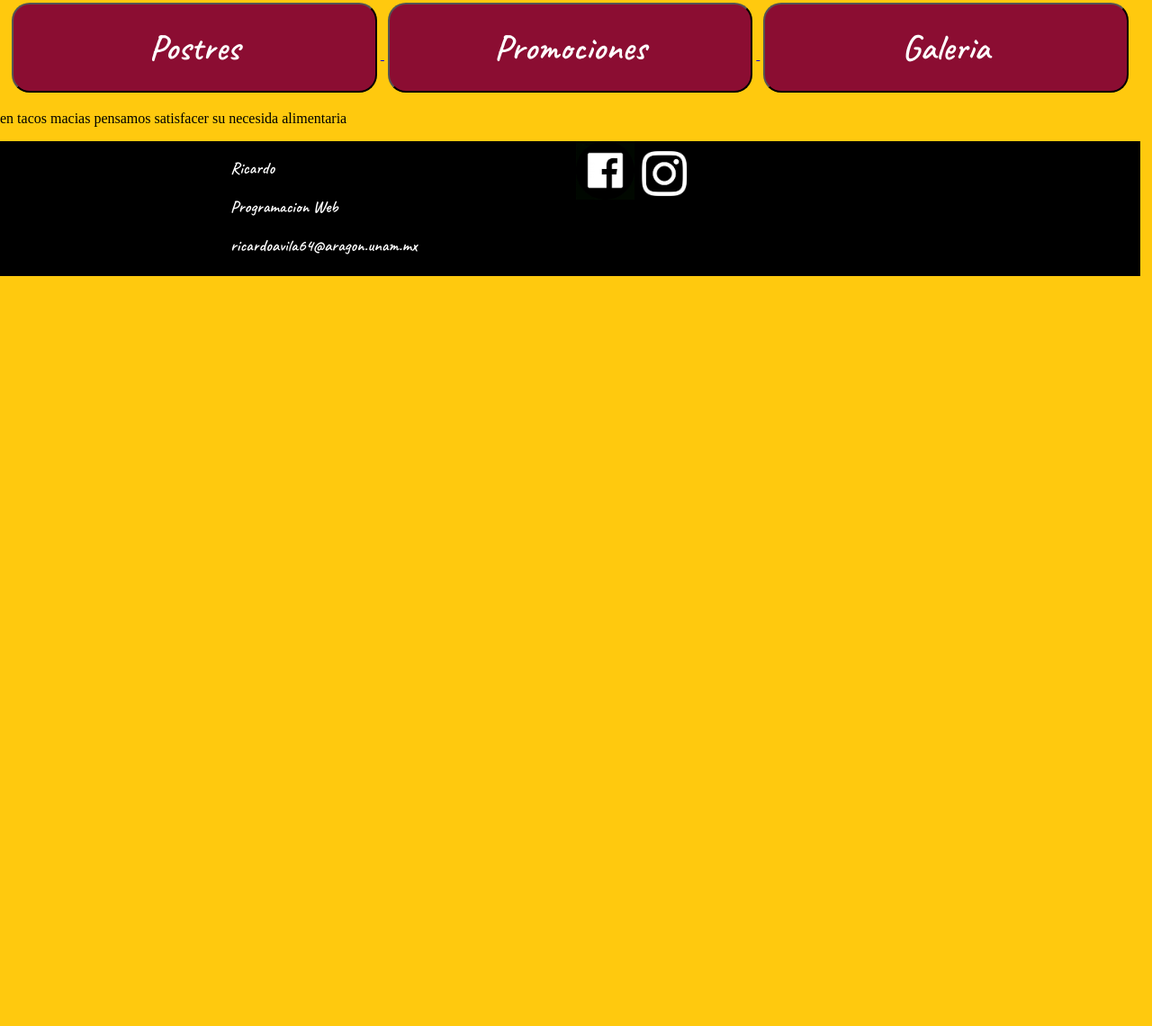
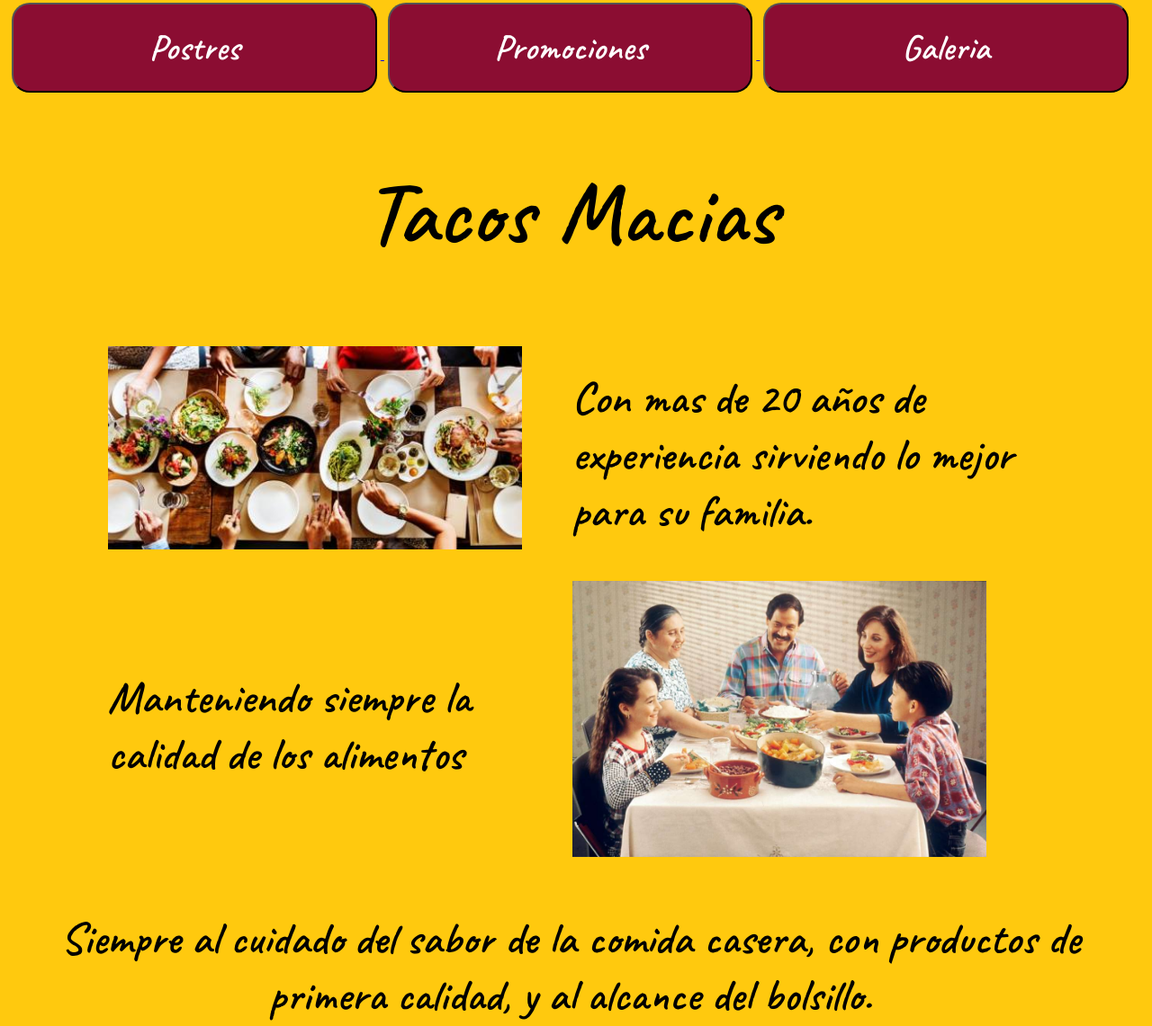
Before and after one commit to Ricky1179/Tacos-Macias, a plain HTML site: page index.html in a window 1280 px wide. Shown: the part 553-1694 px from the top of the page at 90% size. Before the commit the page ends 860 px from the top, so only its background shows below. Drawn offline with Linux system fonts and the light colour scheme.

Commit message:
Posible Final

```diff
--- a/estilos.css
+++ b/estilos.css
@@ -74,8 +74,3 @@ div#informacion{
 .InfoPie{
 	width: 30vw;
 }
-
-.InfoPieI{
-	width: 30vw;
-	flex-direction: column;
-}
--- a/index.html
+++ b/index.html
@@ -43,7 +43,27 @@
 		</center>
 	</div>
 	<div id="informacion">
-		<p> en tacos macias pensamos satisfacer su necesida alimentaria</p>
+		<div id="informacion">
+		<center>
+		<h1 class="Titulos">Tacos Macias</h1>
+		<table class="listas">
+			<tr>
+				<td class="tables"><img src="recursos/Comiendo.jpeg" width="90%"></td>
+				<td class="tables">
+					<h2 class="listas">Con mas de 20 años de experiencia sirviendo lo mejor para su familia.</h2>
+				</td>
+			</tr>
+			<tr>
+				<td class="tables">
+					<h2 class="listas">Manteniendo siempre la calidad de los alimentos</h2>
+
+				</td>
+				<td class="tables"><img src="recursos/Comiendo2.jpeg" width="90%"></td>
+			</tr>
+		</table>
+		<h2 class="listas">Siempre al cuidado del sabor de la comida casera, con productos de primera calidad, y al alcance del bolsillo.</h2>
+		</center>
+	</div>
 	</div>
 	<footer class="pie">
 		<div class="relleno"></div>
```
Also changed, not shown: recursos/Comiendo.jpeg (added), recursos/Comiendo2.jpeg (added).
